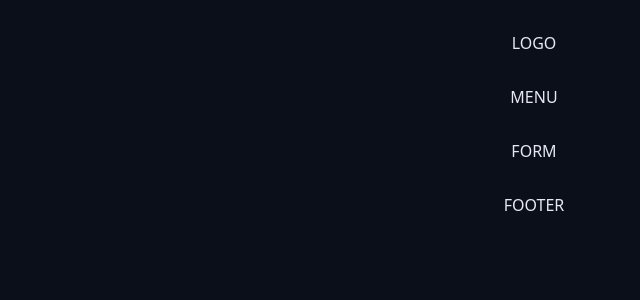
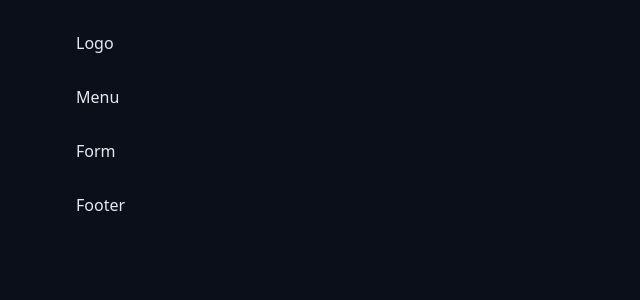
Before and after one commit to gabrafo/death-to-cronos, a React (Vite) app: page / in a window 1280 px wide. Shown: the top 300 px of the page, without its empty margins (106-746 px from the left). Built offline with nearby package versions, Linux system fonts and the light colour scheme.

Commit message:
feat: implement Container component and refactor App layout

```diff
--- /dev/null
+++ b/src/components/Container.module.css
@@ -0,0 +1,8 @@
+.container {
+    max-width: 98rem; /* 980px */
+    margin: 0 auto;
+}
+
+.content {
+    margin: 3.2rem;
+}
--- /dev/null
+++ b/src/components/Container.tsx
@@ -0,0 +1,17 @@
+import styles from "./Container.module.css"
+
+interface ContainerProps {
+    children: React.ReactNode;
+}
+
+export function Container(props: ContainerProps) {
+  return (
+      <div className={styles.container}> {/* Used for limiting width, and aligning to the center of the page */}
+        <div className={styles.content}>
+          <section>
+            {props.children}
+          </section>
+        </div>
+      </div>
+  );
+}
--- a/src/pages/App.tsx
+++ b/src/pages/App.tsx
@@ -1,40 +1,14 @@
 import "../styles/theme.css"
 import "../styles/global.css"
+import { Container } from "../components/Container";
 
 function App() {
   return (
     <>
-      <div className="container"> {/* Used for limiting width, and aligning to the center of the page */}
-        <div className="content">
-          <section>
-            LOGO
-          </section>
-        </div>
-      </div>
-
-      <div className="container">
-        <div className="content">
-          <section>
-            MENU
-          </section>
-        </div>
-      </div>
-
-      <div className="container">
-        <div className="content">
-          <section>
-            FORM
-          </section>
-        </div>
-      </div>
-
-      <div className="container">
-        <div className="content">
-          <section>
-            FOOTER
-          </section>
-        </div>
-      </div>
+      <Container>Logo</Container>
+      <Container>Menu</Container>
+      <Container>Form</Container>
+      <Container>Footer</Container>
     </>
   );
 }
--- a/src/styles/global.css
+++ b/src/styles/global.css
@@ -18,13 +18,3 @@
 }
 
 /* --- */
-
-.container {
-    max-width: 98rem; /* 980px */
-    margin: 0 auto;
-}
-
-.content {
-    margin: 3.2rem;
-    text-align: center;
-}
```
